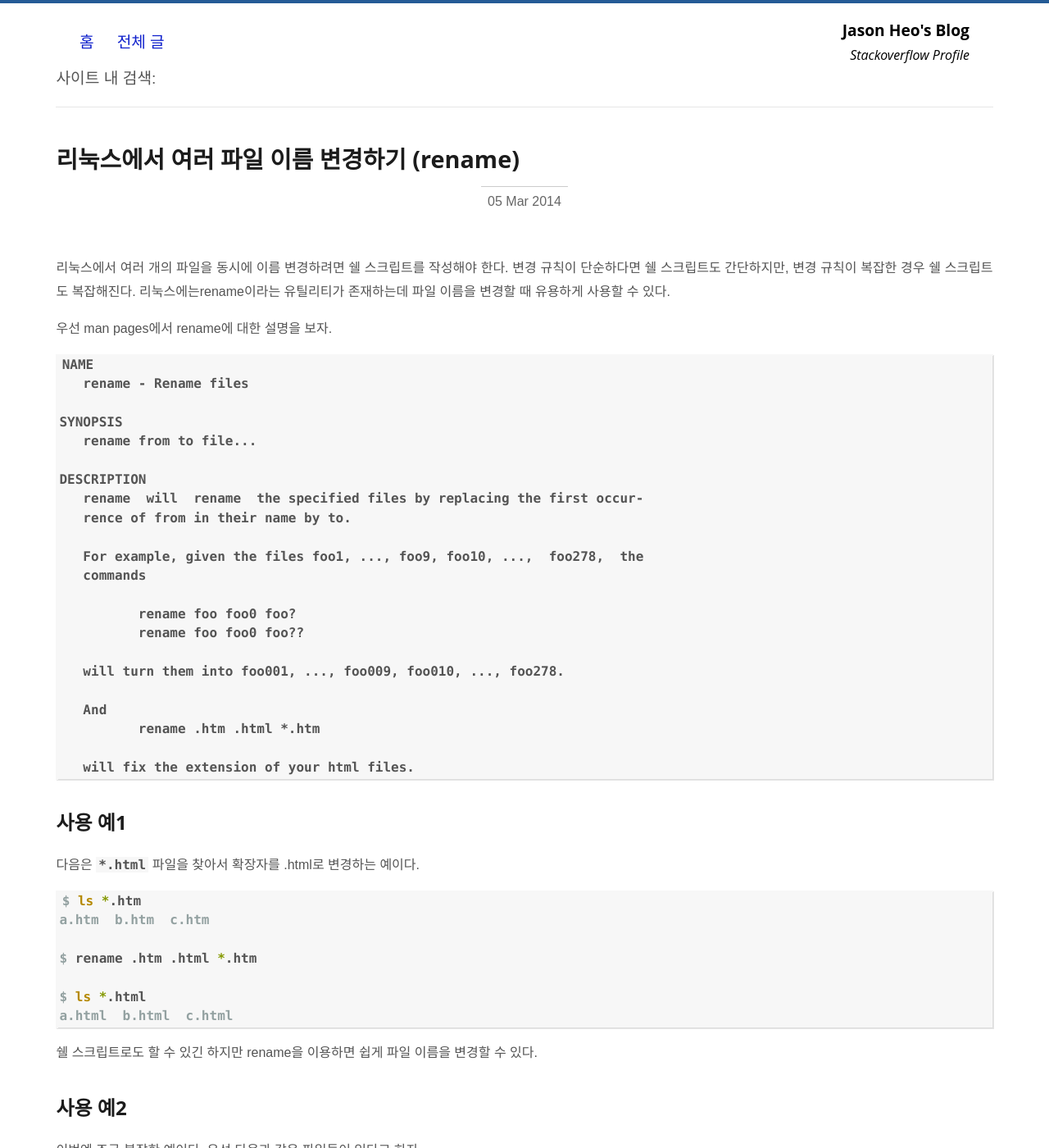
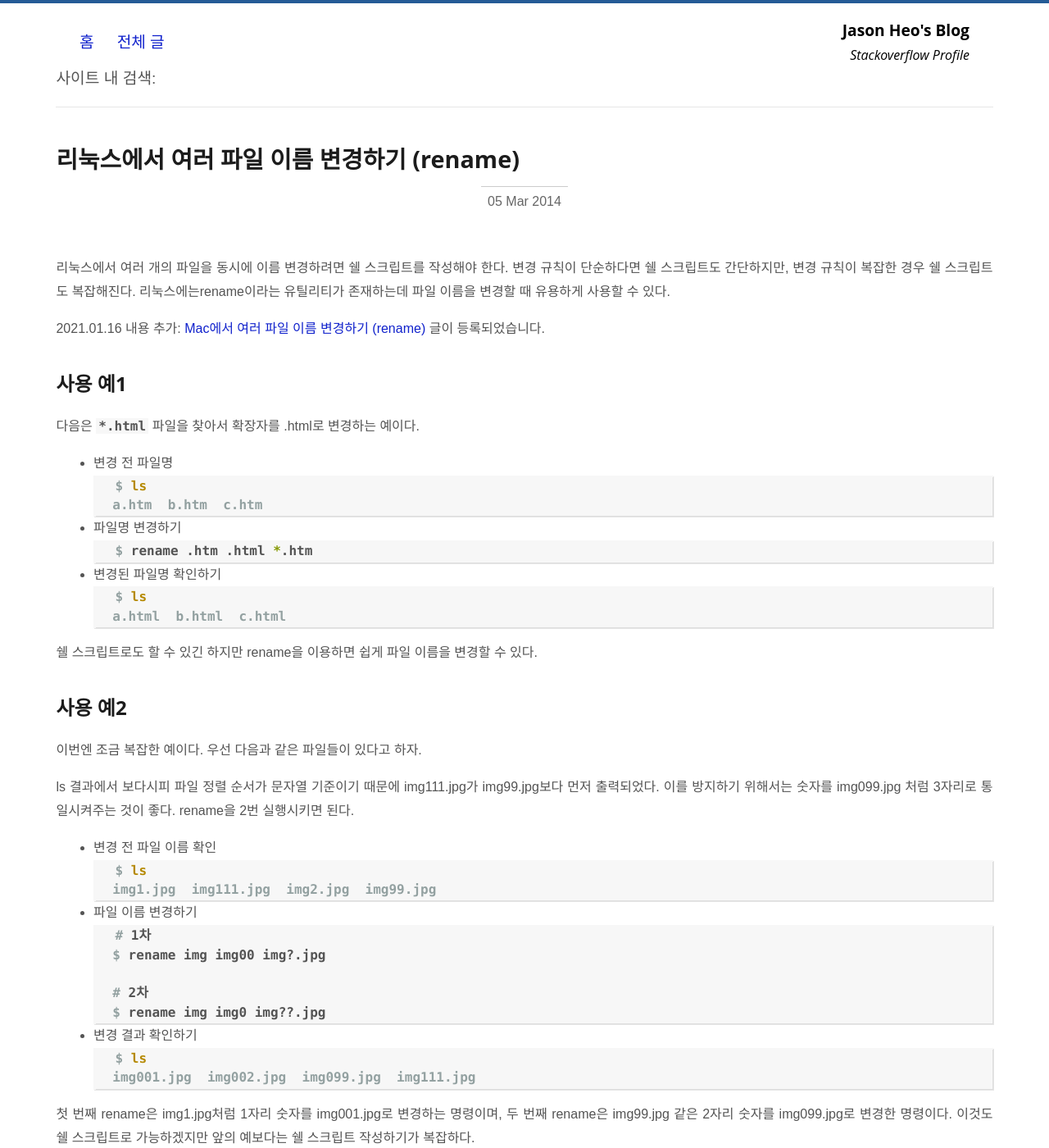
Before and after one commit to jason-heo/jason-heo.github.io, a Jekyll site: the page built from _posts/2014-01-04-linux-rename.md, in a window 1280 px wide and 1400 px high. Shown: the whole window at 82% size. Built offline with Jekyll 4.4.1, drawn with Linux system fonts in a browser that asks for light colours; comment, search, counter and statistics services are not loaded; some of the changed text lies outside the part shown.

Commit message:
format improved

````diff
--- a/_posts/2014-01-04-linux-rename.md
+++ b/_posts/2014-01-04-linux-rename.md
@@ -7,46 +7,26 @@ categories: programming
 
 리눅스에서 여러 개의 파일을 동시에 이름 변경하려면 쉘 스크립트를 작성해야 한다. 변경 규칙이 단순하다면 쉘 스크립트도 간단하지만, 변경 규칙이 복잡한 경우 쉘 스크립트도 복잡해진다. 리눅스에는rename이라는 유틸리티가 존재하는데 파일 이름을 변경할 때 유용하게 사용할 수 있다.
 
-우선 man pages에서 rename에 대한 설명을 보자.
-
-```
-NAME
-   rename - Rename files
-
-SYNOPSIS
-   rename from to file...
-
-DESCRIPTION
-   rename  will  rename  the specified files by replacing the first occur-
-   rence of from in their name by to.
-
-   For example, given the files foo1, ..., foo9, foo10, ...,  foo278,  the
-   commands
-
-          rename foo foo0 foo?
-          rename foo foo0 foo??
-
-   will turn them into foo001, ..., foo009, foo010, ..., foo278.
-
-   And
-          rename .htm .html *.htm
-
-   will fix the extension of your html files.
-```
+2021.01.16 내용 추가: [Mac에서 여러 파일 이름 변경하기 (rename)](/programming/2021/01/16/mac-rename-files.html) 글이 등록되었습니다.
 
 ## 사용 예1
 
 다음은 `*.html` 파일을 찾아서 확장자를 .html로 변경하는 예이다.
 
-```console
-$ ls *.htm
-a.htm  b.htm  c.htm
-
-$ rename .htm .html *.htm
-
-$ ls *.html
-a.html  b.html  c.html
-```
+- 변경 전 파일명
+    ```console
+    $ ls
+    a.htm  b.htm  c.htm
+    ```
+- 파일명 변경하기
+    ```console
+    $ rename .htm .html *.htm
+    ```
+- 변경된 파일명 확인하기
+    ```console
+    $ ls
+    a.html  b.html  c.html
+    ```
 
 쉘 스크립트로도 할 수 있긴 하지만 rename을 이용하면 쉽게 파일 이름을 변경할 수 있다.
 
@@ -56,21 +36,27 @@ a.html  b.html  c.html
 
 이번엔 조금 복잡한 예이다. 우선 다음과 같은 파일들이 있다고 하자.
 
-```console
-$ ls *.jpg
-img1.jpg  img111.jpg  img2.jpg  img99.jpg
-```
+ls 결과에서 보다시피 파일 정렬 순서가 문자열 기준이기 때문에 img111.jpg가 img99.jpg보다 먼저 출력되었다. 이를 방지하기 위해서는 숫자를 img099.jpg 처럼 3자리로 통일시켜주는 것이 좋다. rename을 2번 실행시키면 된다.
 
-위의 ls 결과에서 보다시피 파일 정렬 순서가 문자열 기준이기 때문에 img111.jpg가 img99.jpg보다 먼저 출력되었다. 이를 방지하기 위해서는 숫자를 img099.jpg 처럼 3자리로 통일시켜주는 것이 좋다. rename을 2번 실행시키면 된다.
 
-```console
-$ rename img img00 img?.jpg
+- 변경 전 파일 이름 확인
+    ```console
+    $ ls
+    img1.jpg  img111.jpg  img2.jpg  img99.jpg
+    ```
+- 파일 이름 변경하기
+    ```console
+    # 1차
+    $ rename img img00 img?.jpg
 
-$ rename img img0 img??.jpg
-
-$ ls *.jpg
-img001.jpg  img002.jpg  img099.jpg  img111.jpg
-```
+    # 2차
+    $ rename img img0 img??.jpg
+    ```
+- 변경 결과 확인하기
+    ```console
+    $ ls
+    img001.jpg  img002.jpg  img099.jpg  img111.jpg
+    ```
 
 첫 번째 rename은 img1.jpg처럼 1자리 숫자를 img001.jpg로 변경하는 명령이며, 두 번째 rename은 img99.jpg 같은 2자리 숫자를 img099.jpg로 변경한 명령이다. 이것도 쉘 스크립트로 가능하겠지만 앞의 예보다는 쉘 스크립트 작성하기가 복잡하다.
 
@@ -80,10 +66,9 @@ img001.jpg  img002.jpg  img099.jpg  img111.jpg
 
 Unix Power Tools라는 오렐리에서 출간된.. 지금은 절판되어 구하기 어려운 책이 있다. `$ mv *.new *.old` 같은 명령을 다음과 같이 sed를 이용할 수 있다고 소개하고 있다.
 
-```
+```console
 $ ls -d *.new | sed "s/\(.*\)\.new$/mv '&' '\1.old'/" | sh
 $ ls -d *.new | sed 's/\(.*\)\.new$/mv "&" "\1.old"/' | sh
-
 ```
 
 출처: http://docstore.mik.ua/orelly/unix3/upt/ch10_09.htm
````
